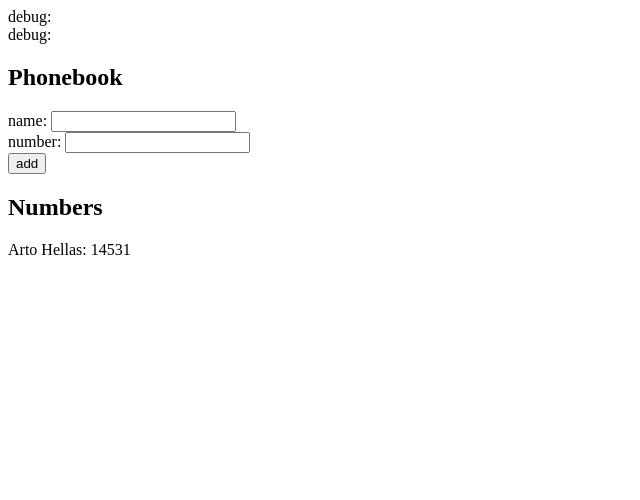
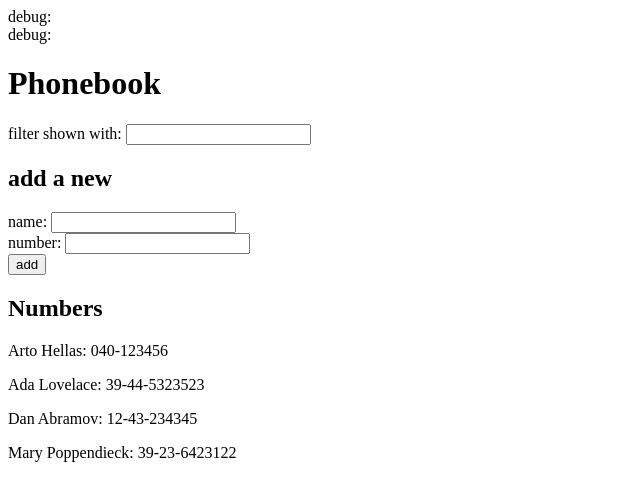
Before and after one commit to razorbanana/fullstackopen, a React (Create React App) app in the folder part2/phonebook/: page / in a window 1280 px wide. Shown: the top 500 px of the page, without its empty margins (0-640 px from the left). Built offline with nearby package versions, Linux system fonts and the light colour scheme.

Commit message:
feat: 2.9

```diff
--- a/part2/phonebook/src/App.js
+++ b/part2/phonebook/src/App.js
@@ -2,15 +2,20 @@
 
 const App = () => {
   const [persons, setPersons] = useState([
-    {
-      name: 'Arto Hellas',
-      number: '14531'
-    }
+    { name: 'Arto Hellas', number: '040-123456'},
+    { name: 'Ada Lovelace', number: '39-44-5323523'},
+    { name: 'Dan Abramov', number: '12-43-234345'},
+    { name: 'Mary Poppendieck', number: '39-23-6423122'}
   ])
   const [newName, setNewName] = useState('')
   const [newNumber, setNewNumber] = useState('')
+  const [filter, setFilter] = useState('')
 
-console.log(newName)
+  console.log(newName)
+
+  const handleFilterChange = (event) => {
+    setFilter(event.target.value)
+  }
 
   const handleNameChange = (event) => {
     setNewName(event.target.value)
@@ -39,11 +44,17 @@
 
   }
 
+  let personsToShow = persons.filter(person => person.name.includes(filter))
+
   return (
     <div>
       <div>debug: {newName}</div>
       <div>debug: {newNumber}</div>
-      <h2>Phonebook</h2>
+      <h1>Phonebook</h1>
+      <div>
+        filter shown with: <input value={filter} onChange={handleFilterChange}/>
+      </div>
+      <h2>add a new</h2>
       <form>
         <div>
           name: <input value={newName} onChange={handleNameChange}/>
@@ -56,7 +67,7 @@
         </div>
       </form>
       <h2>Numbers</h2>
-      {persons.map(person =>
+      {personsToShow.map(person =>
           <Person key={person.number} person={person}/>
       )}
     </div>
```
